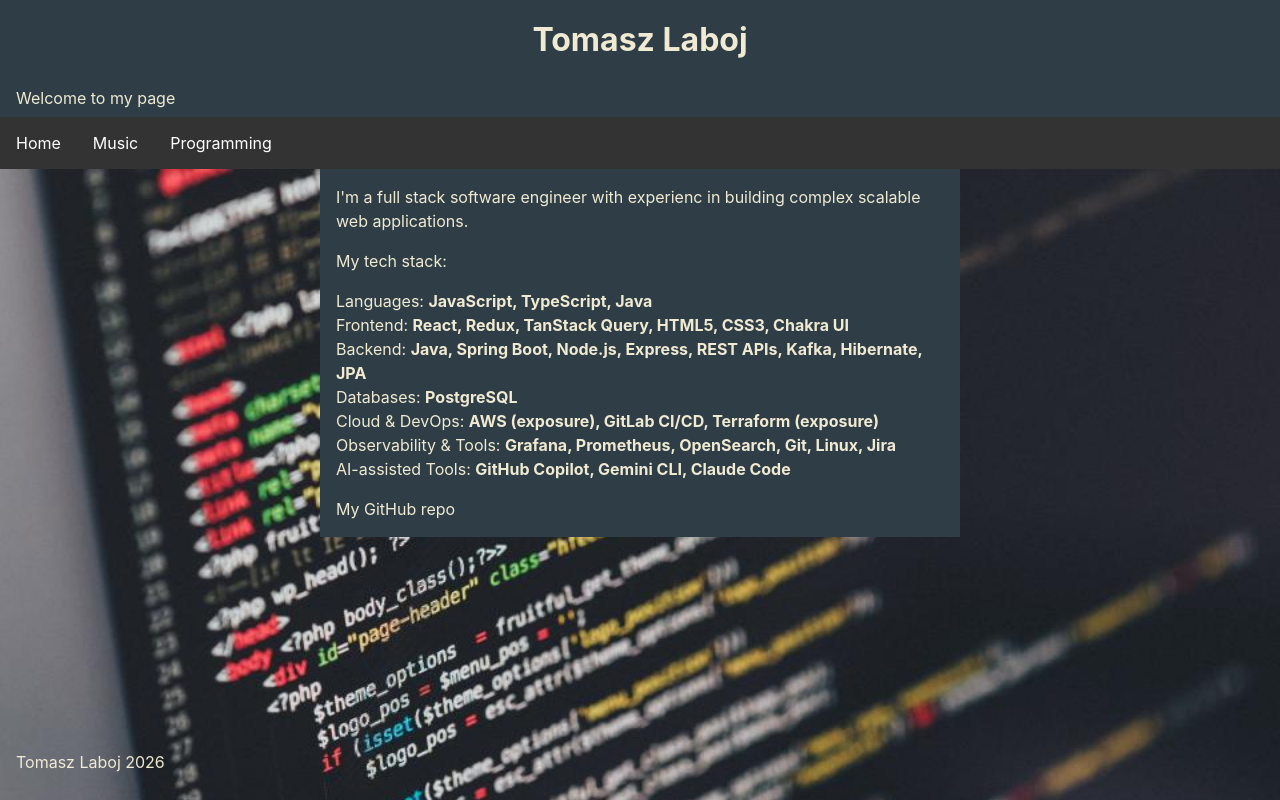
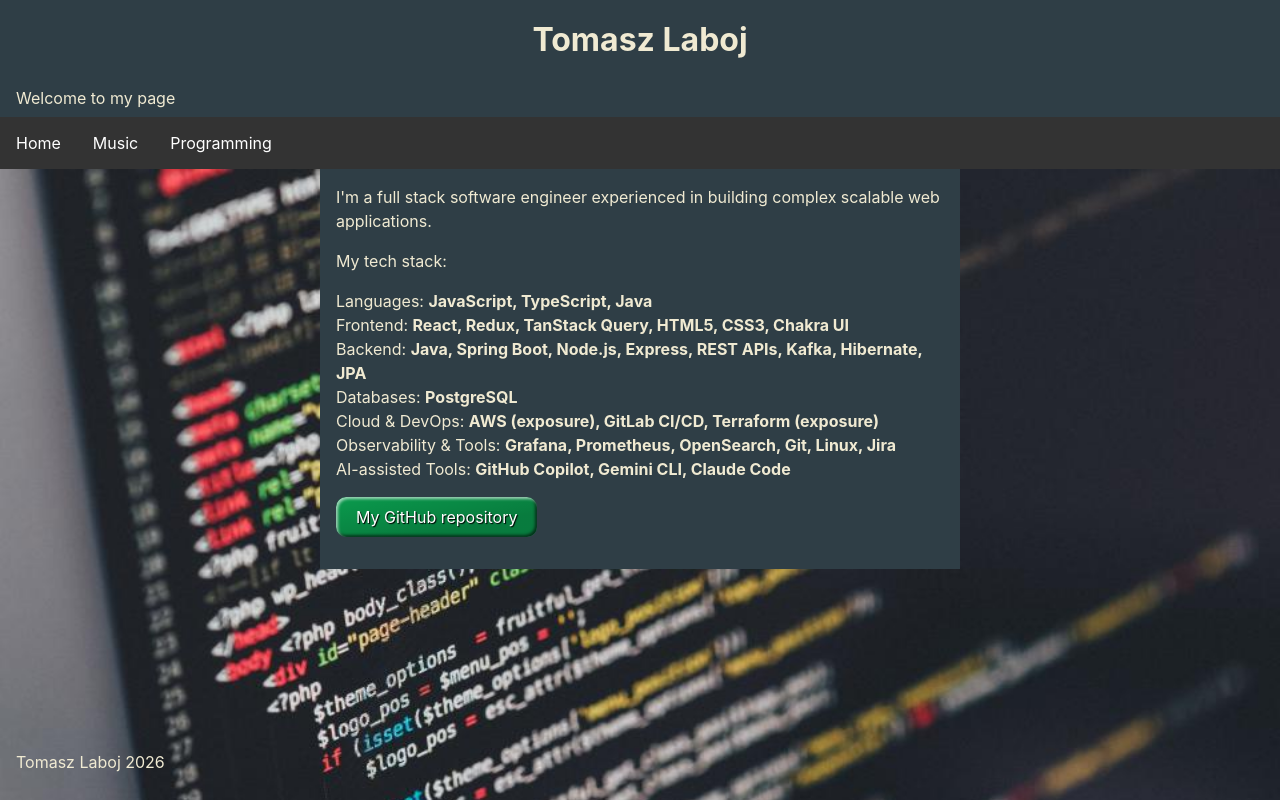
Before and after one commit to TomaszLaboj/tomasz-laboj-page, a React (Vite) app: page /programming in a window 1280 px wide. Shown: the top 800 px of the page. Built offline with nearby package versions, Linux system fonts and the light colour scheme.

Commit message:
add button to navigate to github

```diff
--- a/src/Programming/Programming.css
+++ b/src/Programming/Programming.css
@@ -5,3 +5,36 @@
     background-size: 100% 100%;
     height: 100vh;
 }
+
+
+
+.button-github {
+  border: 0;
+  line-height: 2.5;
+  padding: 0 20px;
+  font-size: 1rem;
+  text-align: center;
+  color: white;
+  text-shadow: 1px 1px 1px black;
+  border-radius: 10px;
+  background-color: rgb(10, 154, 77);
+  background-image: linear-gradient(
+    to top left,
+    rgb(0 0 0 / 0.2),
+    rgb(0 0 0 / 0.2) 30%,
+    transparent
+  );
+  box-shadow:
+    inset 2px 2px 3px rgb(255 255 255 / 0.6),
+    inset -2px -2px 3px rgb(0 0 0 / 0.6);
+}
+
+.button-github:hover {
+  background-color: rgb(30, 109, 47);
+}
+
+.button-github:active {
+  box-shadow:
+    inset -2px -2px 3px rgb(255 255 255 / 0.6),
+    inset 2px 2px 3px rgb(0 0 0 / 0.6);
+}
--- a/src/Programming/Summary.tsx
+++ b/src/Programming/Summary.tsx
@@ -1,8 +1,11 @@
 const Summary = () => {
+    const navigateToGithub = () => {
+        window.open("https://github.com/TomaszLaboj")
+    }
     return (
         <div className="text-paragraph">
             <p>
-                I'm a full stack software engineer with experienc in building complex scalable web applications.
+                I'm a full stack software engineer experienced in building complex scalable web applications.
             </p>
             <p className="padding-top-1 padding-bottom-1">
                 My tech stack:
@@ -30,9 +33,11 @@ const Summary = () => {
                     AI-assisted Tools: <strong>GitHub Copilot, Gemini CLI, Claude Code</strong>
                 </li>
             </ul>
-            <p className="padding-top-1">
-                <a href="https://github.com/TomaszLaboj">My GitHub repo</a>
-            </p>
+            <div className="padding-top-1 padding-bottom-1">
+                <button className="button-github" onClick={navigateToGithub}>
+                   My GitHub repository
+                </button>
+            </div>
         </div>
     )
 }
```
Also changed, not shown: src/App.css (line endings or trailing spaces).
